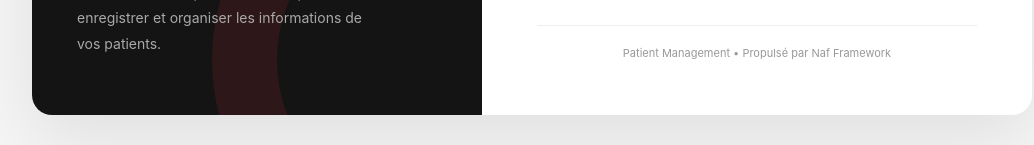
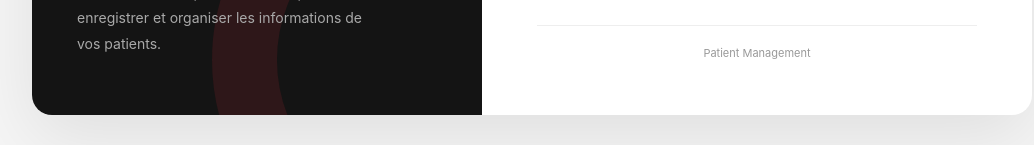
Before and after one commit to NoahAndria/Projet_Medic, a Java web app: page /views/index.jsp in a window 1280 px wide. Shown: the part 788-933 px from the top of the page, without its empty margins (108-1142 px from the left). Run offline with Spring Boot 4, a stand-in JSP engine, Linux system fonts and the light colour scheme; tables that the repository leaves empty hold one stand-in row (values such as "Sample post"); the project's own start-up code is not run, and a stand-in starts its controllers and pages; some of the project's set-up classes (security, data sources, template engines, error pages and the like) are left out, and stand-ins take their place.

Commit message:
changed the pages a little

```diff
--- a/Framework_Main_App/src/main/webapp/views/index.jsp
+++ b/Framework_Main_App/src/main/webapp/views/index.jsp
@@ -398,7 +398,7 @@
             </form>
 
             <div class="form-footer">
-                Patient Management • Propulsé par Naf Framework
+                Patient Management
             </div>
 
         </main>
--- a/Framework_Main_App/src/main/webapp/views/patient/view.jsp
+++ b/Framework_Main_App/src/main/webapp/views/patient/view.jsp
@@ -418,7 +418,7 @@
             </form>
 
             <div class="form-footer">
-                Patient Management • Propulsé par Naf Framework
+                Patient Management
             </div>
 
         </main>
--- a/Framework_Main_App/src/main/webapp/views/patient/viewAll.jsp
+++ b/Framework_Main_App/src/main/webapp/views/patient/viewAll.jsp
@@ -426,7 +426,7 @@
         </div>
 
         <div class="card-footer">
-            NAF Framework — Gestion des dossiers médicaux
+            Gestion des dossiers médicaux
         </div>
 
     </div>
```
